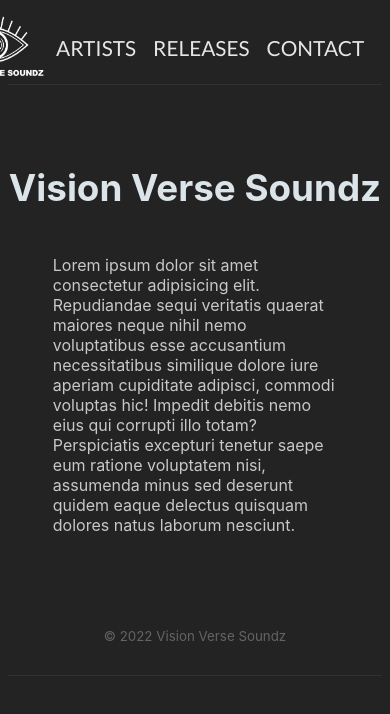
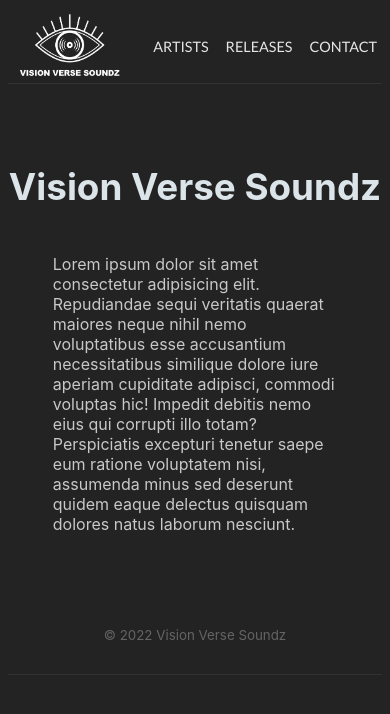
Before and after one commit to jasoncassella/vision-verse-soundz, a Next.js app: page / in a window 390 px wide. Shown: the top 714 px of the page. Built offline with nearby package versions, Linux system fonts and the light colour scheme.

Commit message:
fixed mobile menu

```diff
--- a/styles/globals.css
+++ b/styles/globals.css
@@ -56,6 +56,23 @@ nav #logo {
   margin-right: auto;
 }
 
+@media screen and (max-width: 500px) {
+  nav {
+    padding: 0.2em 0.5em;
+  }
+  nav a {
+    font-size: 1rem;
+  }
+}
+
+@media screen and (max-width: 400px) {
+  nav {
+    padding: 0.2em 0em;
+  }
+  nav a {
+    font-size: 0.9rem;
+  }
+}
 footer {
   display: block;
   text-align: center;
```
